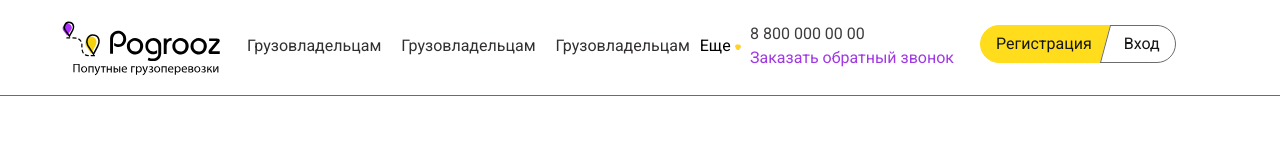
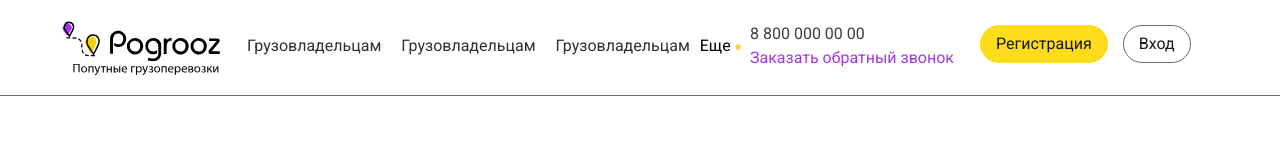
Before and after one commit to AegisEg/Pogrooz, a React (Create React App) app in the folder client/: page /register in a window 1280 px wide. Shown: the top 153 px of the page. Built offline with nearby package versions, Linux system fonts and the light colour scheme.

Commit message:
фывфыв

```diff
--- a/client/src/App.css
+++ b/client/src/App.css
@@ -29,6 +29,17 @@ a {
         display: none;
     }
 
+}
+@media (min-width:1024px)
+{
+    .register
+    {
+        margin-right: 15px;
+    }
+    .register span:after,.login span:after
+    {
+        display: none;
+    }
 }
 @media (max-width:959px)
 {
```
